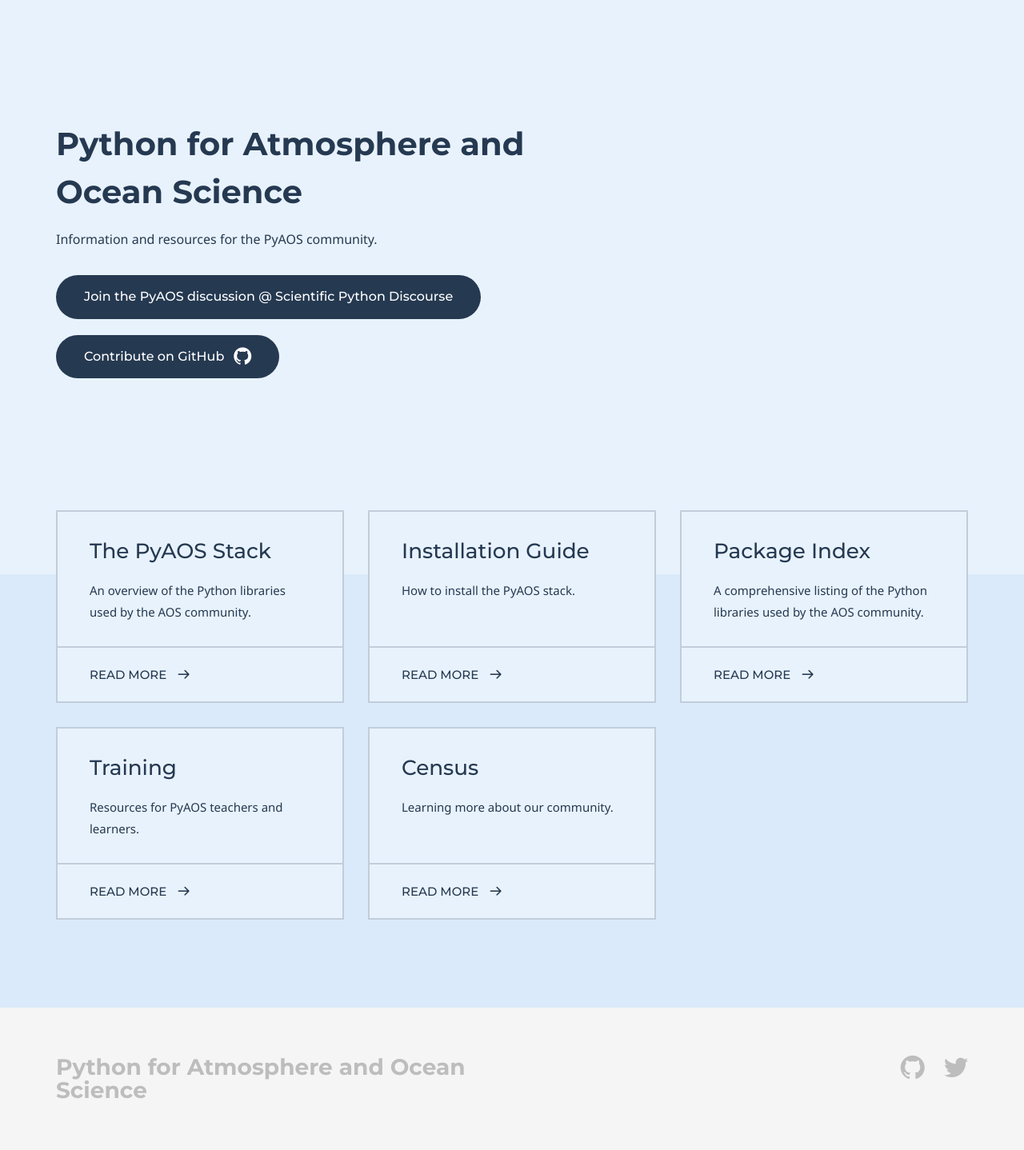
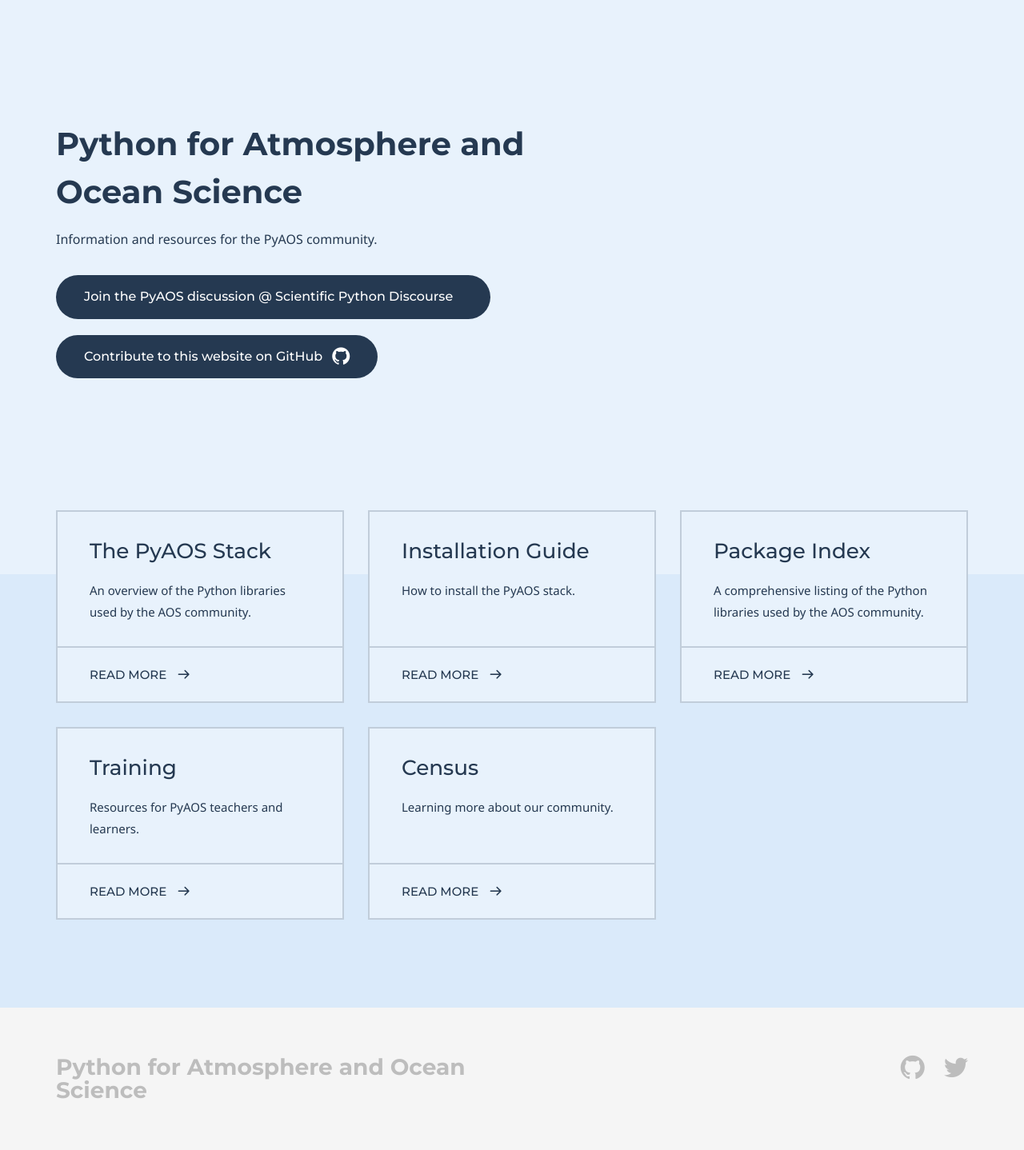
Before and after one commit to PyAOS/pyaos.github.io, a Jekyll site: the page built from index.md, in a window 1280 px wide. Shown: the whole page at 80% size. Built offline with Jekyll 4.4.1, drawn with Linux system fonts in a browser that asks for light colours; some web fonts are replaced.

Commit message:
Update index.md

```diff
--- a/index.md
+++ b/index.md
@@ -7,11 +7,12 @@
 title: Python for Atmosphere and Ocean Science
 description: Information and resources for the PyAOS community.
 buttons:
-    - content: Join the PyAOS discussion @ Scientific Python Discourse
+    - icon: discourse
+      content: Join the PyAOS discussion @ Scientific Python Discourse
       url: 'https://discuss.scientific-python.org/c/contributor/pyaos/28'
       external_url: true
     - icon: github
-      content: Contribute on GitHub
+      content: Contribute to this website on GitHub
       url: 'https://github.com/PyAOS/pyaos.github.io'
       external_url: true
 
```
